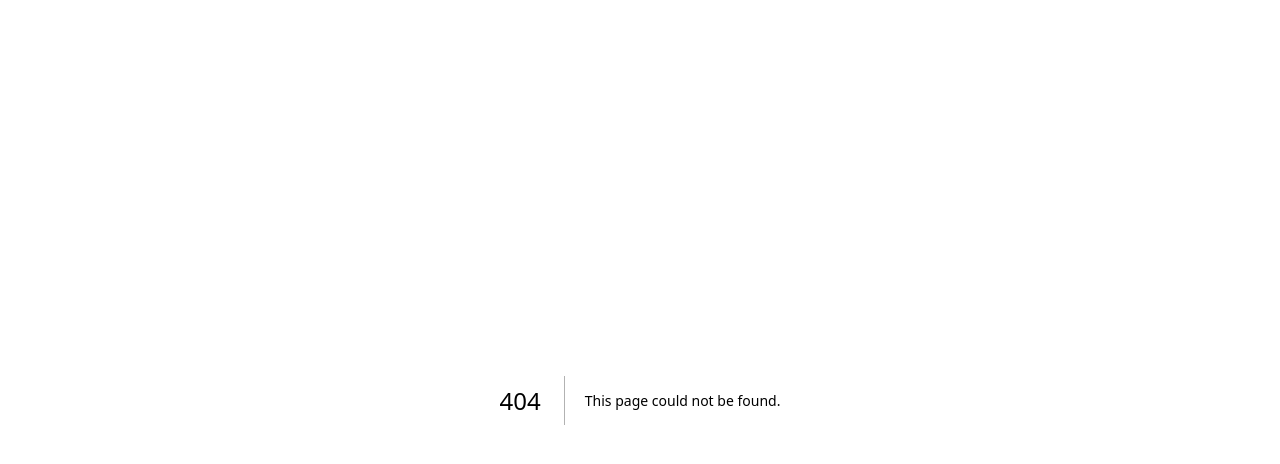
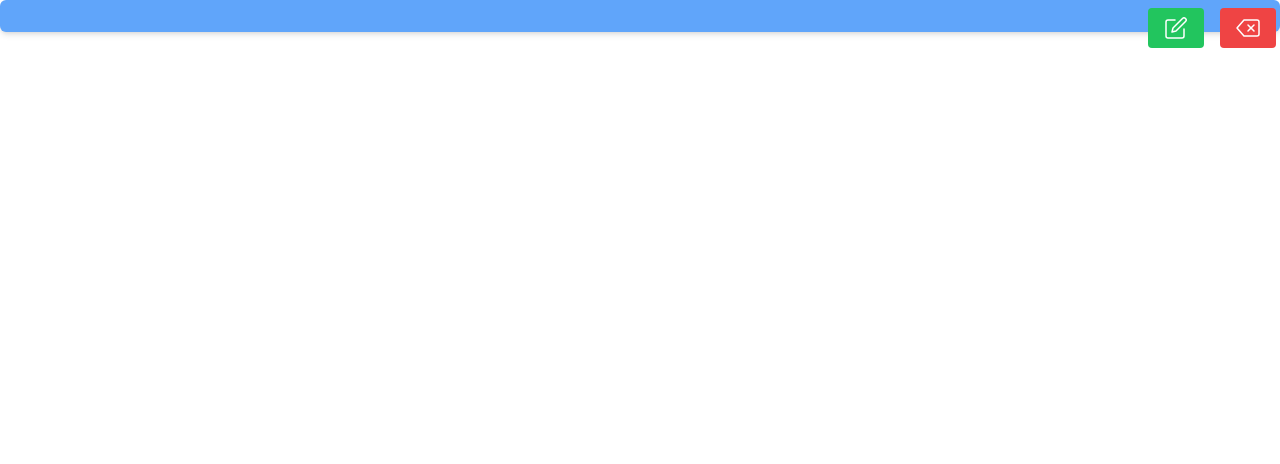
Before and after one commit to UmbrellaCrow612/full-stack-todo-app, a Next.js app: page /components/TodoItem in a window 1280 px wide. Before the commit this address had no page. Shown: the top 464 px of the page. Built offline with nearby package versions, Linux system fonts and the light colour scheme.

Commit message:
added todo item

```diff
--- /dev/null
+++ b/src/pages/components/Todo.tsx
@@ -0,0 +1,16 @@
+import TodoInput from "./TodoInput";
+import TodoItem from "./TodoItem";
+
+export default function Todo() {
+  // Todo: Add react query for data fetching and cache and as well as updating ui for changes
+  return (
+    <>
+      <div className="w-[85%] md:max-w-xl border py-10 bg-white rounded-xl border-gray-300 shadow-md px-2 space-y-5">
+        <TodoInput />
+        <div className="h-[20rem] px-2 py-1 flex flex-col overflow-auto space-y-5">
+          <TodoItem text="Item" id="1" />
+        </div>
+      </div>
+    </>
+  );
+}
--- /dev/null
+++ b/src/pages/components/TodoInput.tsx
@@ -0,0 +1,23 @@
+import { useState } from "react";
+
+export default function TodoInput() {
+  const [text, setText] = useState("");
+  // Todo: Add react query for sending post request and showing loading states
+  return (
+    <>
+      <form className="flex justify-between w-full gap-4">
+        <input
+          className="w-full px-3 py-2 leading-tight text-gray-700 border rounded shadow appearance-none outline-offset-4 outline-gray-500"
+          type="text"
+          placeholder="Write a todo"
+          required
+          value={text}
+          onChange={(e) => setText(e.target.value)}
+        />
+        <button className="px-4 py-2 font-bold text-white transition-all ease-in-out bg-blue-500 rounded hover:bg-blue-700 outline-offset-4 outline-gray-500">
+          Add
+        </button>
+      </form>
+    </>
+  );
+}
--- /dev/null
+++ b/src/pages/components/TodoItem.tsx
@@ -0,0 +1,42 @@
+export default function TodoItem({ text, id }: { text: string; id: string }) {
+  return (
+    <div className="relative w-full px-2 py-4 bg-blue-400 rounded-md shadow-md text-start">
+      <p>{text}</p>
+      <div className="absolute flex items-center gap-4 right-1 top-2">
+        <button className="px-4 py-2 font-bold text-white transition-all ease-in-out bg-green-500 rounded hover:bg-green-700">
+          <svg
+            fill="none"
+            height="24"
+            shapeRendering="geometricPrecision"
+            stroke="currentColor"
+            strokeLinecap="round"
+            strokeLinejoin="round"
+            strokeWidth="1.5"
+            viewBox="0 0 24 24"
+            width="24"
+          >
+            <path d="M11 4H4a2 2 0 00-2 2v14a2 2 0 002 2h14a2 2 0 002-2v-7" />
+            <path d="M18.5 2.5a2.121 2.121 0 013 3L12 15l-4 1 1-4 9.5-9.5z" />
+          </svg>
+        </button>
+        <button className="px-4 py-2 font-bold text-white transition-all ease-in-out bg-red-500 rounded hover:bg-red-700">
+          <svg
+            fill="none"
+            height="24"
+            shapeRendering="geometricPrecision"
+            stroke="currentColor"
+            strokeLinecap="round"
+            strokeLinejoin="round"
+            strokeWidth="1.5"
+            viewBox="0 0 24 24"
+            width="24"
+          >
+            <path d="M21 4H8l-7 8 7 8h13a2 2 0 002-2V6a2 2 0 00-2-2z" />
+            <path d="M18 9l-6 6" />
+            <path d="M12 9l6 6" />
+          </svg>
+        </button>
+      </div>
+    </div>
+  );
+}
--- a/src/pages/index.tsx
+++ b/src/pages/index.tsx
@@ -1,118 +1,11 @@
-import Image from 'next/image'
-import { Inter } from 'next/font/google'
-
-const inter = Inter({ subsets: ['latin'] })
+import Todo from "./components/Todo";
 
 export default function Home() {
   return (
-    <main
-      className={`flex min-h-screen flex-col items-center justify-between p-24 ${inter.className}`}
-    >
-      <div className="z-10 w-full max-w-5xl items-center justify-between font-mono text-sm lg:flex">
-        <p className="fixed left-0 top-0 flex w-full justify-center border-b border-gray-300 bg-gradient-to-b from-zinc-200 pb-6 pt-8 backdrop-blur-2xl dark:border-neutral-800 dark:bg-zinc-800/30 dark:from-inherit lg:static lg:w-auto  lg:rounded-xl lg:border lg:bg-gray-200 lg:p-4 lg:dark:bg-zinc-800/30">
-          Get started by editing&nbsp;
-          <code className="font-mono font-bold">src/pages/index.tsx</code>
-        </p>
-        <div className="fixed bottom-0 left-0 flex h-48 w-full items-end justify-center bg-gradient-to-t from-white via-white dark:from-black dark:via-black lg:static lg:h-auto lg:w-auto lg:bg-none">
-          <a
-            className="pointer-events-none flex place-items-center gap-2 p-8 lg:pointer-events-auto lg:p-0"
-            href="https://vercel.com?utm_source=create-next-app&utm_medium=default-template-tw&utm_campaign=create-next-app"
-            target="_blank"
-            rel="noopener noreferrer"
-          >
-            By{' '}
-            <Image
-              src="/vercel.svg"
-              alt="Vercel Logo"
-              className="dark:invert"
-              width={100}
-              height={24}
-              priority
-            />
-          </a>
-        </div>
+    <>
+      <div className="flex items-center justify-center min-h-screen">
+        <Todo />
       </div>
-
-      <div className="relative flex place-items-center before:absolute before:h-[300px] before:w-[480px] before:-translate-x-1/2 before:rounded-full before:bg-gradient-radial before:from-white before:to-transparent before:blur-2xl before:content-[''] after:absolute after:-z-20 after:h-[180px] after:w-[240px] after:translate-x-1/3 after:bg-gradient-conic after:from-sky-200 after:via-blue-200 after:blur-2xl after:content-[''] before:dark:bg-gradient-to-br before:dark:from-transparent before:dark:to-blue-700/10 after:dark:from-sky-900 after:dark:via-[#0141ff]/40 before:lg:h-[360px]">
-        <Image
-          className="relative dark:drop-shadow-[0_0_0.3rem_#ffffff70] dark:invert"
-          src="/next.svg"
-          alt="Next.js Logo"
-          width={180}
-          height={37}
-          priority
-        />
-      </div>
-
-      <div className="mb-32 grid text-center lg:mb-0 lg:grid-cols-4 lg:text-left">
-        <a
-          href="https://nextjs.org/docs?utm_source=create-next-app&utm_medium=default-template-tw&utm_campaign=create-next-app"
-          className="group rounded-lg border border-transparent px-5 py-4 transition-colors hover:border-gray-300 hover:bg-gray-100 hover:dark:border-neutral-700 hover:dark:bg-neutral-800/30"
-          target="_blank"
-          rel="noopener noreferrer"
-        >
-          <h2 className={`mb-3 text-2xl font-semibold`}>
-            Docs{' '}
-            <span className="inline-block transition-transform group-hover:translate-x-1 motion-reduce:transform-none">
-              -&gt;
-            </span>
-          </h2>
-          <p className={`m-0 max-w-[30ch] text-sm opacity-50`}>
-            Find in-depth information about Next.js features and API.
-          </p>
-        </a>
-
-        <a
-          href="https://nextjs.org/learn?utm_source=create-next-app&utm_medium=default-template-tw&utm_campaign=create-next-app"
-          className="group rounded-lg border border-transparent px-5 py-4 transition-colors hover:border-gray-300 hover:bg-gray-100 hover:dark:border-neutral-700 hover:dark:bg-neutral-800/30"
-          target="_blank"
-          rel="noopener noreferrer"
-        >
-          <h2 className={`mb-3 text-2xl font-semibold`}>
-            Learn{' '}
-            <span className="inline-block transition-transform group-hover:translate-x-1 motion-reduce:transform-none">
-              -&gt;
-            </span>
-          </h2>
-          <p className={`m-0 max-w-[30ch] text-sm opacity-50`}>
-            Learn about Next.js in an interactive course with&nbsp;quizzes!
-          </p>
-        </a>
-
-        <a
-          href="https://vercel.com/templates?framework=next.js&utm_source=create-next-app&utm_medium=default-template-tw&utm_campaign=create-next-app"
-          className="group rounded-lg border border-transparent px-5 py-4 transition-colors hover:border-gray-300 hover:bg-gray-100 hover:dark:border-neutral-700 hover:dark:bg-neutral-800/30"
-          target="_blank"
-          rel="noopener noreferrer"
-        >
-          <h2 className={`mb-3 text-2xl font-semibold`}>
-            Templates{' '}
-            <span className="inline-block transition-transform group-hover:translate-x-1 motion-reduce:transform-none">
-              -&gt;
-            </span>
-          </h2>
-          <p className={`m-0 max-w-[30ch] text-sm opacity-50`}>
-            Discover and deploy boilerplate example Next.js&nbsp;projects.
-          </p>
-        </a>
-
-        <a
-          href="https://vercel.com/new?utm_source=create-next-app&utm_medium=default-template-tw&utm_campaign=create-next-app"
-          className="group rounded-lg border border-transparent px-5 py-4 transition-colors hover:border-gray-300 hover:bg-gray-100 hover:dark:border-neutral-700 hover:dark:bg-neutral-800/30"
-          target="_blank"
-          rel="noopener noreferrer"
-        >
-          <h2 className={`mb-3 text-2xl font-semibold`}>
-            Deploy{' '}
-            <span className="inline-block transition-transform group-hover:translate-x-1 motion-reduce:transform-none">
-              -&gt;
-            </span>
-          </h2>
-          <p className={`m-0 max-w-[30ch] text-sm opacity-50`}>
-            Instantly deploy your Next.js site to a shareable URL with Vercel.
-          </p>
-        </a>
-      </div>
-    </main>
-  )
+    </>
+  );
 }
--- a/src/styles/globals.css
+++ b/src/styles/globals.css
@@ -1,27 +1,3 @@
 @tailwind base;
 @tailwind components;
 @tailwind utilities;
-
-:root {
-  --foreground-rgb: 0, 0, 0;
-  --background-start-rgb: 214, 219, 220;
-  --background-end-rgb: 255, 255, 255;
-}
-
-@media (prefers-color-scheme: dark) {
-  :root {
-    --foreground-rgb: 255, 255, 255;
-    --background-start-rgb: 0, 0, 0;
-    --background-end-rgb: 0, 0, 0;
-  }
-}
-
-body {
-  color: rgb(var(--foreground-rgb));
-  background: linear-gradient(
-      to bottom,
-      transparent,
-      rgb(var(--background-end-rgb))
-    )
-    rgb(var(--background-start-rgb));
-}
--- a/tailwind.config.js
+++ b/tailwind.config.js
@@ -1,18 +1,8 @@
 /** @type {import('tailwindcss').Config} */
 module.exports = {
-  content: [
-    './src/pages/**/*.{js,ts,jsx,tsx,mdx}',
-    './src/components/**/*.{js,ts,jsx,tsx,mdx}',
-    './src/app/**/*.{js,ts,jsx,tsx,mdx}',
-  ],
+  content: ["./src/**/*.{js,ts,jsx,tsx,mdx}"],
   theme: {
-    extend: {
-      backgroundImage: {
-        'gradient-radial': 'radial-gradient(var(--tw-gradient-stops))',
-        'gradient-conic':
-          'conic-gradient(from 180deg at 50% 50%, var(--tw-gradient-stops))',
-      },
-    },
+    extend: {},
   },
   plugins: [],
-}
+};
```
